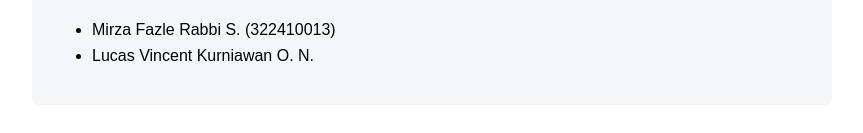
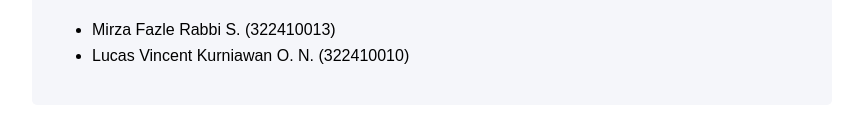
Before and after one commit to mirzasyahputra/mirza.github.io, a plain HTML site: page index.html in a window 1280 px wide. Shown: the part 217-350 px from the top of the page, without its empty margins (208-1071 px from the left). Drawn offline with Linux system fonts and the light colour scheme.

Commit message:
Update index.html

```diff
--- a/index.html
+++ b/index.html
@@ -73,7 +73,7 @@
         <h2>Anggota Kelompok:</h2>
         <ul>
             <li>Mirza Fazle Rabbi S. (322410013)</li>
-            <li>Lucas Vincent Kurniawan O. N.</li>
+            <li>Lucas Vincent Kurniawan O. N. (322410010)</li>
         </ul>
     </div>
 
```
